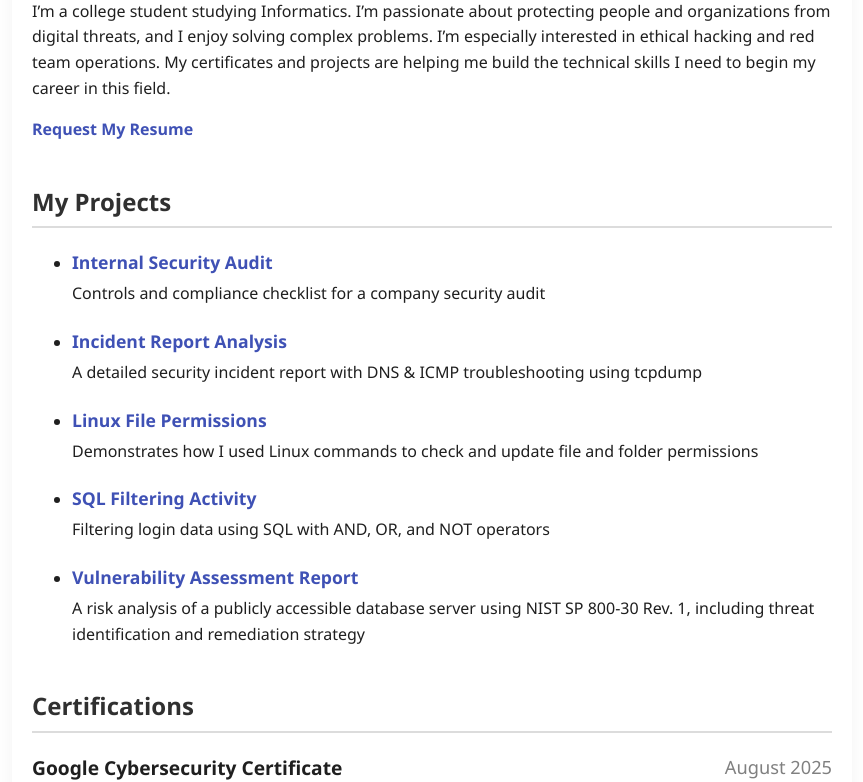
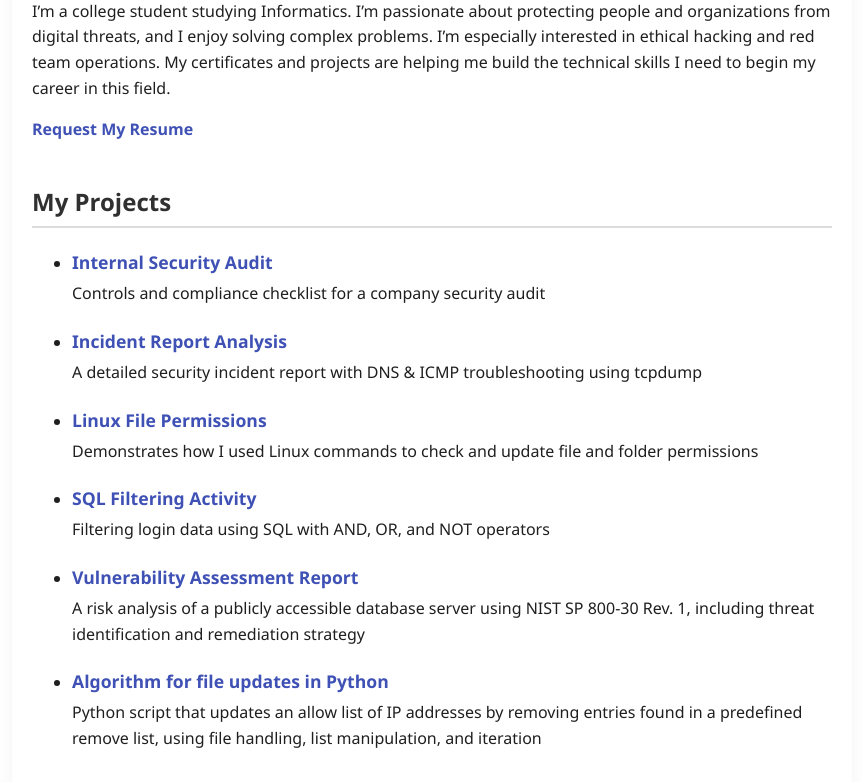
Before and after one commit to daliaanaee/daliaanaee.github.io, a plain HTML site: page index.html in a window 1280 px wide. Shown: the part 178-960 px from the top of the page, without its empty margins (208-1071 px from the left). Drawn offline with Linux system fonts and the light colour scheme.

Commit message:
Update index.html

```diff
--- a/index.html
+++ b/index.html
@@ -100,6 +100,10 @@
       <strong><a href="https://github.com/daliaanaee/vulnerability-assessment">Vulnerability Assessment Report</a></strong>
       A risk analysis of a publicly accessible database server using NIST SP 800-30 Rev. 1, including threat identification and remediation strategy
   </li>
+    <li>
+      <strong><a href="https://github.com/daliaanaee/Algorithm-for-file-updates-in-Python">Algorithm for file updates in Python</a></strong>
+      Python script that updates an allow list of IP addresses by removing entries found in a predefined remove list, using file handling, list manipulation, and iteration
+  </li>
   </ul>
 
   <h2>Certifications</h2>
```
